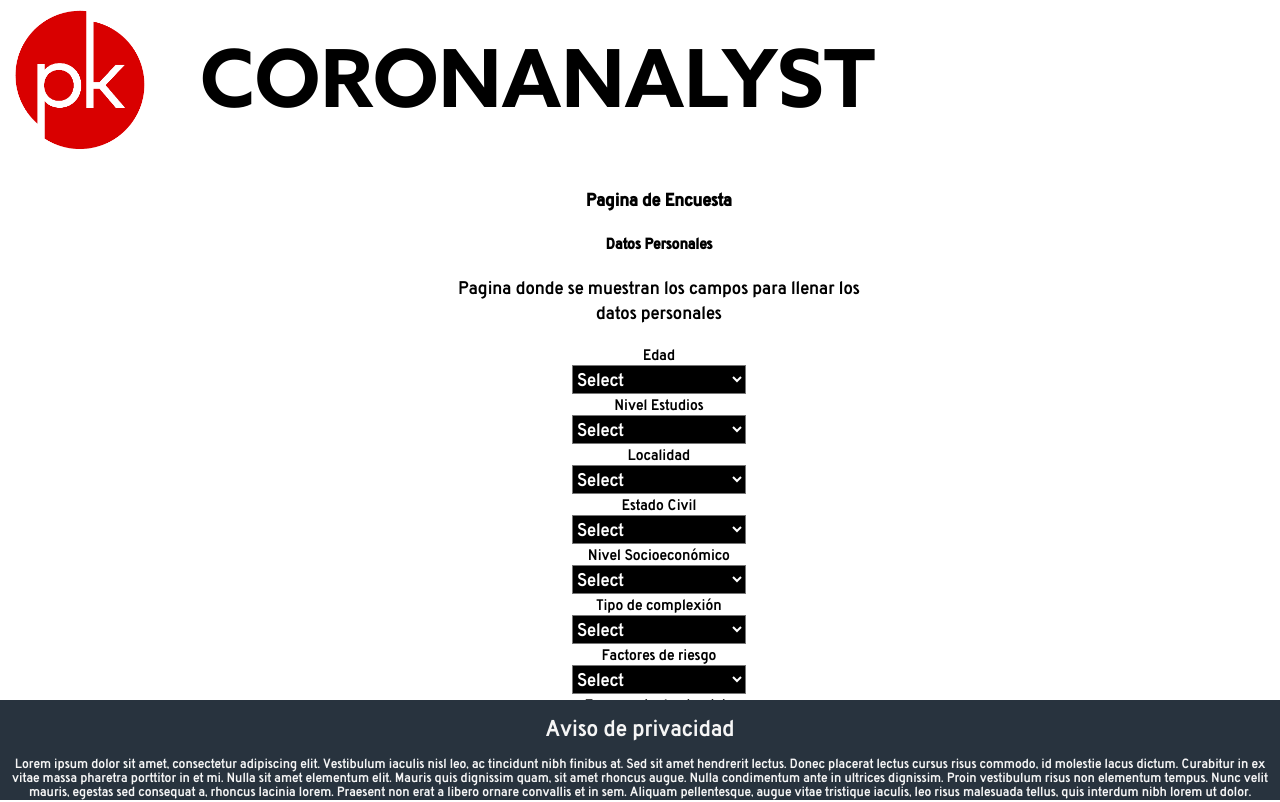
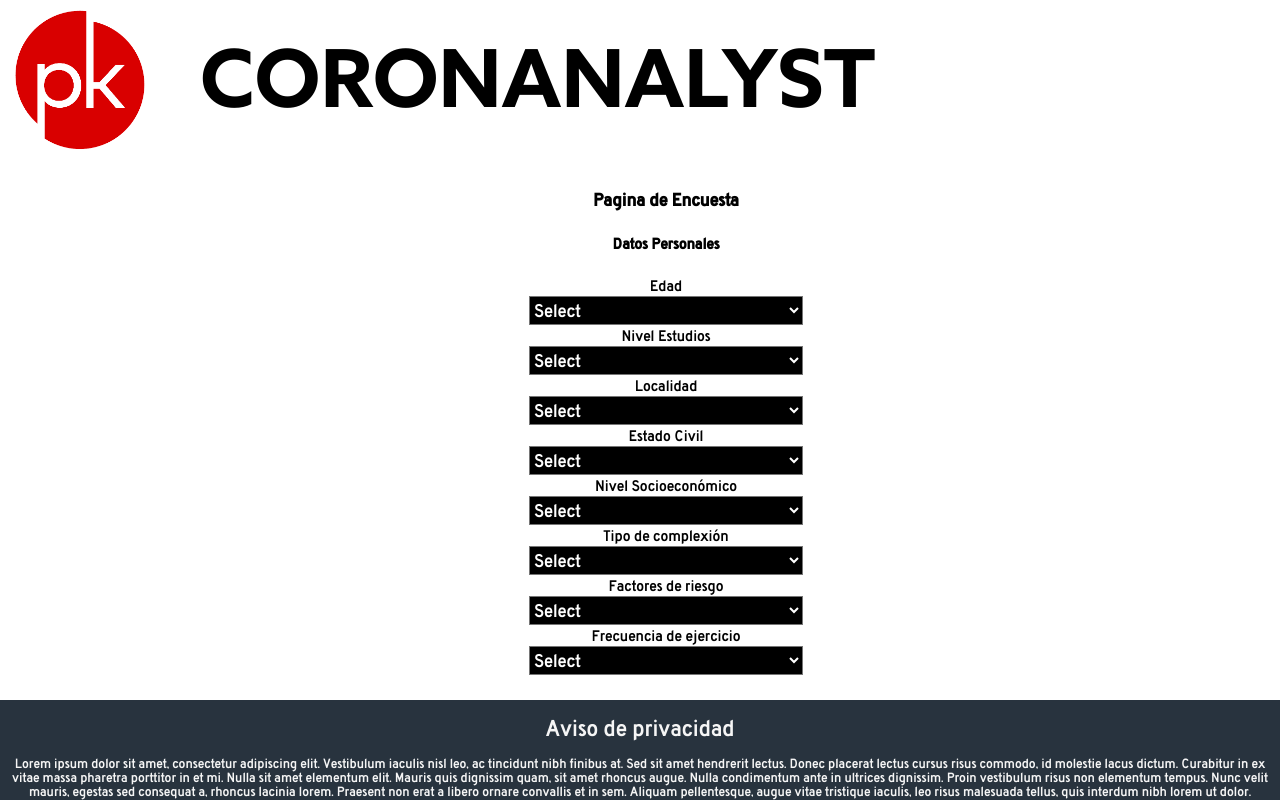
Before and after one commit to jesusej/CoronanalystNeocode, a React (Create React App) app in the folder client/: page /#/datos_personales in a window 1280 px wide. Shown: the top 802 px of the page. Built offline with nearby package versions, Linux system fonts and the light colour scheme; no server answers.

Commit message:
cambio en formato de encuesta final y select, acomodo botones

```diff
--- a/client/src/App.js
+++ b/client/src/App.js
@@ -67,12 +67,12 @@
                 <Route path="/cuentas_admin" component={CuentasAdmin}/>
             </div>
             </ LoginContext.Provider>
-
+{/*
             <footer>
               <h3>Aviso de privacidad</h3>
               <p>Lorem ipsum dolor sit amet, consectetur adipiscing elit. Vestibulum iaculis nisl leo, ac tincidunt nibh finibus at. Sed sit amet hendrerit lectus. Donec placerat lectus cursus risus commodo, id molestie lacus dictum. Curabitur in ex vitae massa pharetra porttitor in et mi. Nulla sit amet elementum elit. Mauris quis dignissim quam, sit amet rhoncus augue. Nulla condimentum ante in ultrices dignissim. Proin vestibulum risus non elementum tempus. Nunc velit mauris, egestas sed consequat a, rhoncus lacinia lorem. Praesent non erat a libero ornare convallis et in sem. Aliquam pellentesque, augue vitae tristique iaculis, leo risus malesuada tellus, quis interdum nibh lorem ut dolor. </p>
             </footer>
-
+          */}
           </div>
 
           <footer>
--- a/client/src/DatosPersonales.js
+++ b/client/src/DatosPersonales.js
@@ -75,7 +75,7 @@
         <div className="DatPer">
             <h3> Pagina de Encuesta</h3>
             <h4> Datos Personales</h4>
-            <p>Pagina donde se muestran los campos para llenar los datos personales </p>
+            {/* <p>Pagina donde se muestran los campos para llenar los datos personales </p> */}
 
             <label> Edad </label> <br />
             <select id="age" name="age" required
@@ -222,8 +222,7 @@
                 <option value="Cinco veces por semana">Cinco veces por semana</option>
                 <option value="Todos los días">Todos los días</option>
                 <option value="No realizo ejercicio físico">No realizo ejercicio físico</option>
-            </select> <br />
-
+            </select>
 
 
             <br /> <br />
@@ -243,11 +242,12 @@
 
             { /* Insertar IP, sistema operativo y dispositivo */ }
             <div className= "buttoncoso">
-                <button onClick={regDatPer}>Registrar Resultados</button> <br />
+                <button onClick={regDatPer}>Registrar Resultados</button>
             </div>
             <div className= "buttoncoso">
                 <button onClick={()=> history.push("/menu_Usuario")}>Regresar al menú de sesión</button>
             </div>
+            <br />
           </div>
     );
 }
--- a/client/src/Encuesta.js
+++ b/client/src/Encuesta.js
@@ -75,7 +75,7 @@
 
 
             {preguntas}
-
+            <br /><br />
             <button onClick={()=> history.push("/menu_Usuario")}>Terminar Encuesta</button>
           </div>
     );
--- a/client/src/index.css
+++ b/client/src/index.css
@@ -39,7 +39,7 @@
 }
 
 button {
-  margin-left: .4%;
+  margin-left: 30%;
   width: 250px;
   height: 4em;
   font-family: "textFont";
@@ -51,7 +51,7 @@
   color: white;
   font-size: 1.25rem;
   font-weight: 700;
-  margin-top: 2rem;
+  margin-top: 1rem;
   min-width: 200px;
   transition: all .2s linear;
   transition-property: all;
@@ -66,12 +66,19 @@
 
 /*sirve para alinear botones*/
 .buttoncoso {
-  /*  position: absolute;*/
-   /*margin-left: -100%;*/
-   text-align: center;
+/*  display: flex;*/
+  float: left;
+/*  position:relative;*/
+/*  margin-top: -1.5rem;*/
+/*  margin-bottom: 10%;*/
+  margin-right: 1.5rem;
+
+/*  text-align: center;*/
 }
 
-
+h2{
+  margin-left: 25%;
+}
 
 
 #iniciarses{
@@ -102,6 +109,12 @@
 }
 
 /* Encuesta */
+.Encuesta {
+  text-align: left;
+  margin-bottom: 20%;
+  margin-left: 15%;
+  width: 100%;
+}
 
 .conexiones {
   text-align: center;
@@ -113,12 +126,12 @@
 
 
 footer {
-  position: fixed;
-  bottom: 0;
+  position:fixed;
+  bottom: 0%;
 
   width: 100%;
   height: 12.5%;
-  left: 0px;
+  left: 0%;
 
   background: #28333E;
 }
@@ -150,7 +163,8 @@
 }
 
 .DatPer {
-  margin-left: 50%;
+  margin-left: 30vw;
+  margin-bottom: 35%;
   font-family: "textFont";
   text-align: center;
 }
@@ -159,7 +173,7 @@
   background: black;
   font-size: 1.2em;
   color: white;
-  width: 40%;
+  width: 50%;
   font-family: "textFont";
 }
 
```
